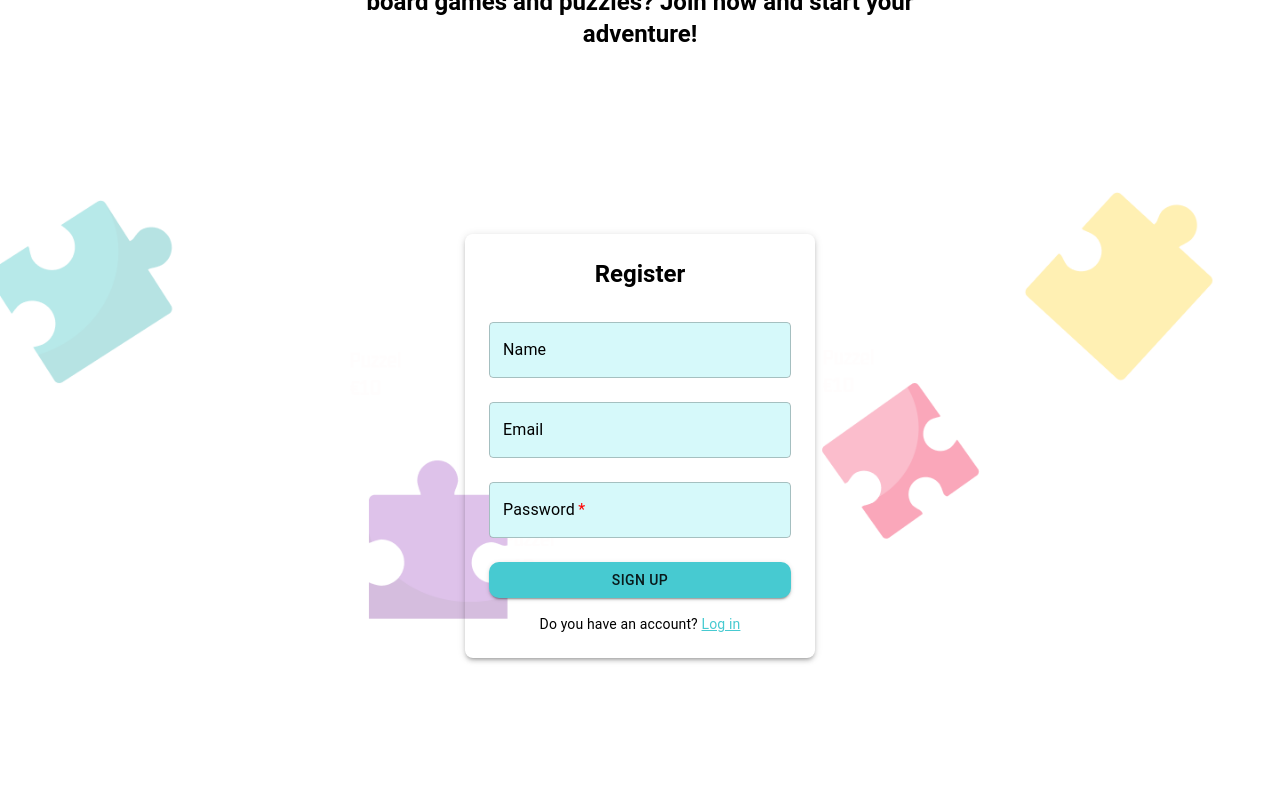
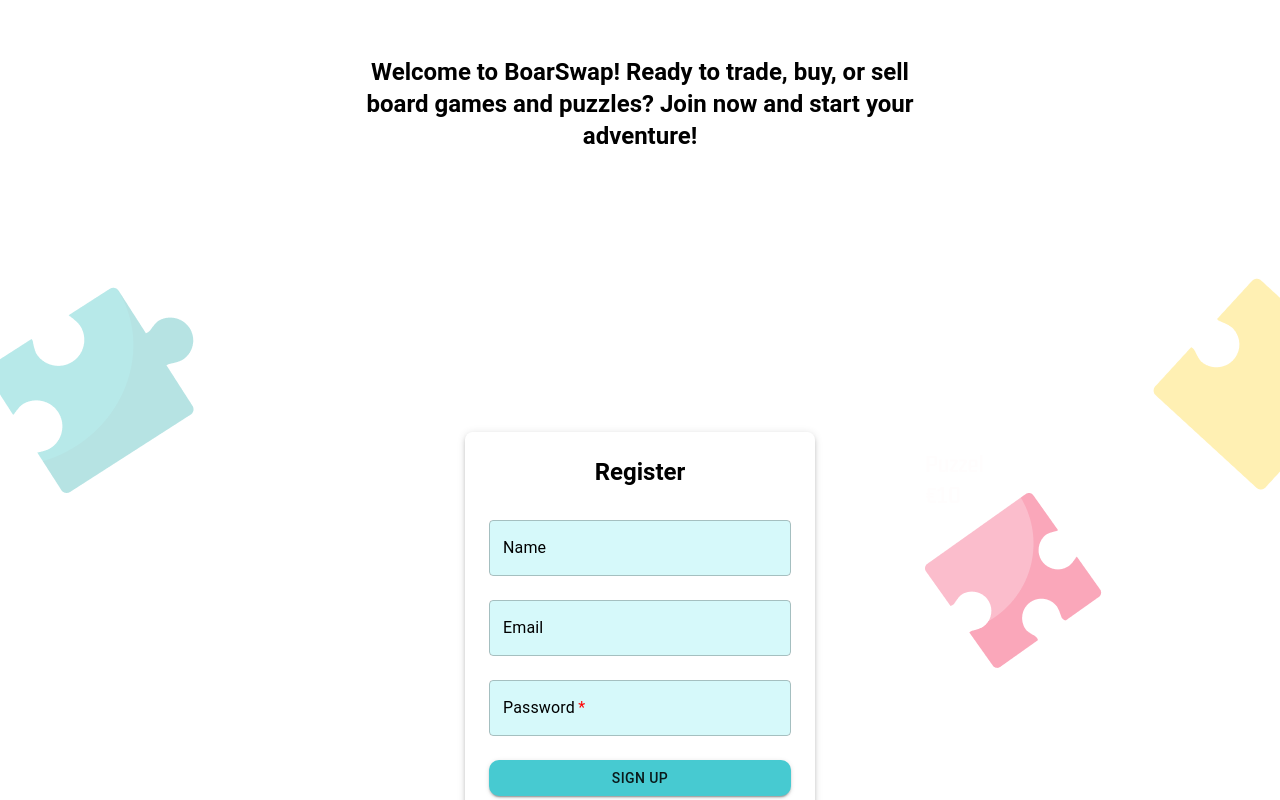
Before and after one commit to starshynova/BoardSwap, a React (Vite) app in the folder client/: page /register in a window 1280 px wide. Shown: the top 800 px of the page. Built offline with nearby package versions, Linux system fonts and the light colour scheme.

Commit message:
fixed explore button in login and register form

```diff
--- a/client/src/index.css
+++ b/client/src/index.css
@@ -14,16 +14,20 @@ menu {
   list-style: none;
 }
 
-html,
 body,
-#root {
+html {
+  margin: 0;
+  padding: 0;
   height: 100%;
-  margin: 0;
   display: flex;
   flex-direction: column;
   background-image: url("../public/background.png");
-  background-size: cover;
-  background-position: center;
+}
+
+#root {
+  flex-grow: 1;
+  display: flex;
+  flex-direction: column;
 }
 
 main {
--- a/client/src/pages/User/Register.jsx
+++ b/client/src/pages/User/Register.jsx
@@ -1,4 +1,4 @@
-import { Box, Typography, Grid } from "@mui/material";
+import { Box, Typography } from "@mui/material";
 import CreateUser from "./CreateUser";
 import ExploreGamesButton from "../../components/ExploreGamesButton";
 
@@ -14,47 +14,35 @@ const Register = () => {
         p: 3,
       }}
     >
-      <Box sx={{ textAlign: "center", marginBottom: "24px" }}>
       <Typography
         variant="h5"
         color="text.secondary"
         sx={{
-            marginBottom: "16px",
+          textAlign: "center",
+          marginTop: "32px",
+          marginBottom: "40px",
           maxWidth: "600px",
-            margin: "0 auto",
-            marginTop: "50px",
         }}
       >
         Welcome to BoarSwap! Ready to trade, buy, or sell board games and
         puzzles? Join now and start your adventure!
       </Typography>
-      </Box>
 
-      <Grid
-        container
-        spacing={2}
-        justifyContent="center"
-        alignItems="center"
-        sx={{ marginTop: "-80px" }}
-      >
-        <Grid item xs={12} md={6}>
       <Box
         sx={{
           p: 4,
           borderRadius: 2,
-              textAlign: "left",
+          textAlign: "center",
           width: "100%",
-              mt: -2,
+          maxWidth: "500px",
+          backgroundColor: "white",
+          marginBottom: "24px",
         }}
       >
         <CreateUser />
       </Box>
-        </Grid>
-      </Grid>
 
-      <Box display="flex" justifyContent="center" gap={2} mt={-2}>
       <ExploreGamesButton />
-      </Box>
     </Box>
   );
 };
```
Lines whose indentation alone changed are shown as unchanged.
